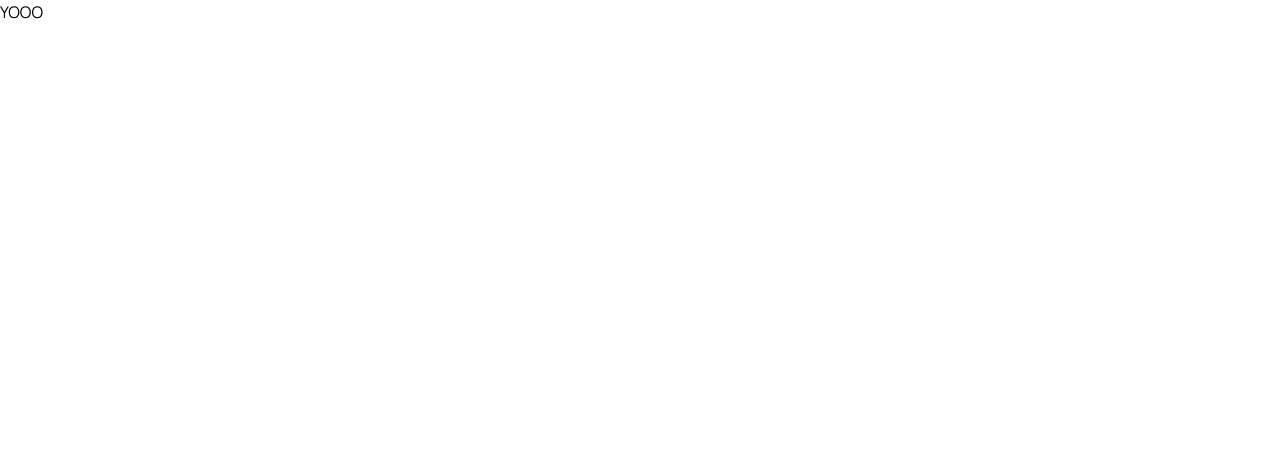
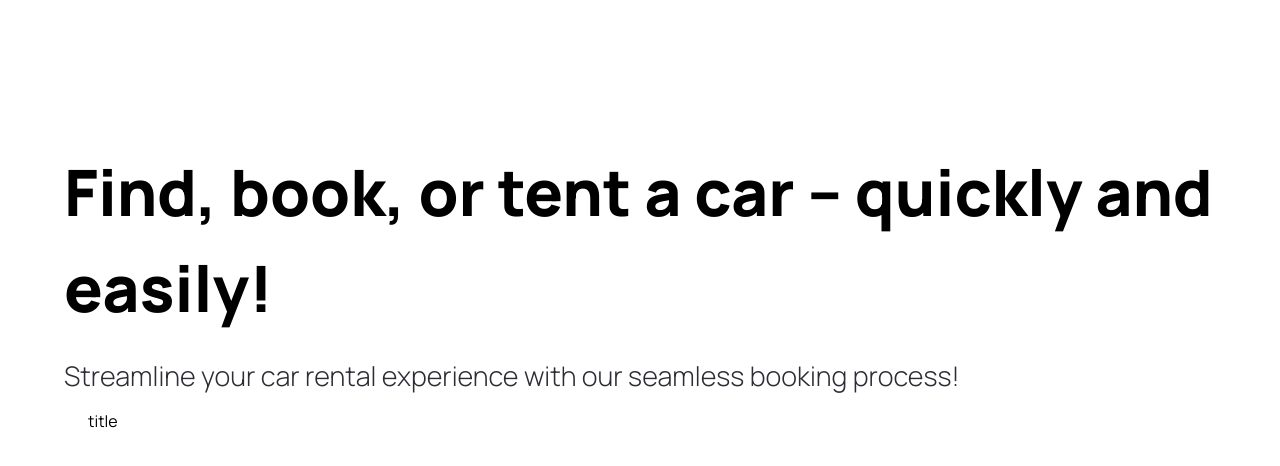
Before and after one commit to rawlenightlong/cars, a Next.js app: page / in a window 1280 px wide. Shown: the top 466 px of the page. Built offline with nearby package versions, Linux system fonts and the light colour scheme.

Commit message:
button component

```diff
--- /dev/null
+++ b/components/CustomButton.tsx
@@ -0,0 +1,22 @@
+"use client"
+
+import { CustomButtonProps } from "@/types"
+import Image from "next/image"
+
+const CustomButton = ({title, containerStyles, handleClick}: CustomButtonProps) => {
+  return (
+    <button
+    disabled={false}
+    type={"button"}
+    className={`custom-btn`}
+    onClick={() => {}}
+    >
+        <span className={`flex-1`}>
+            title
+        </span>
+
+    </button>
+  )
+}
+
+export default CustomButton
--- a/components/Hero.tsx
+++ b/components/Hero.tsx
@@ -1,9 +1,26 @@
+"use client"
 import Image from "next/image"
+import { CustomButton } from "."
 
 const Hero = () => {
+
+    const handleScroll = () => {}
+
   return (
-    <div>
-      YOOO
+    <div className="hero">
+        <div className="flex-1 pt-36 padding-x">
+            <h1 className = "hero__title">
+                Find, book, or tent a car -- quickly and easily!
+            </h1>
+            <p className="hero__subtitle">
+                Streamline your car rental experience with our seamless booking process!
+            </p>
+            <CustomButton
+            title="Explore Cars"
+            containerStyles="bg-primary-blue text-white rounded-full mt-10"
+            handleClick={handleScroll}
+            />
+        </div>
     </div>
   )
 }
--- a/components/index.ts
+++ b/components/index.ts
@@ -1,5 +1,7 @@
 import Hero from "./Hero";
+import CustomButton from "./CustomButton";
 
 export {
-    Hero
+    Hero,
+    CustomButton
 }
--- /dev/null
+++ b/types/index.ts
@@ -0,0 +1,8 @@
+import { MouseEventHandler } from "react";
+
+export interface CustomButtonProps {
+    title: string;
+    containerStyles?: string;
+    handleClick?:
+    MouseEventHandler<HTMLButtonElement>
+}
```
